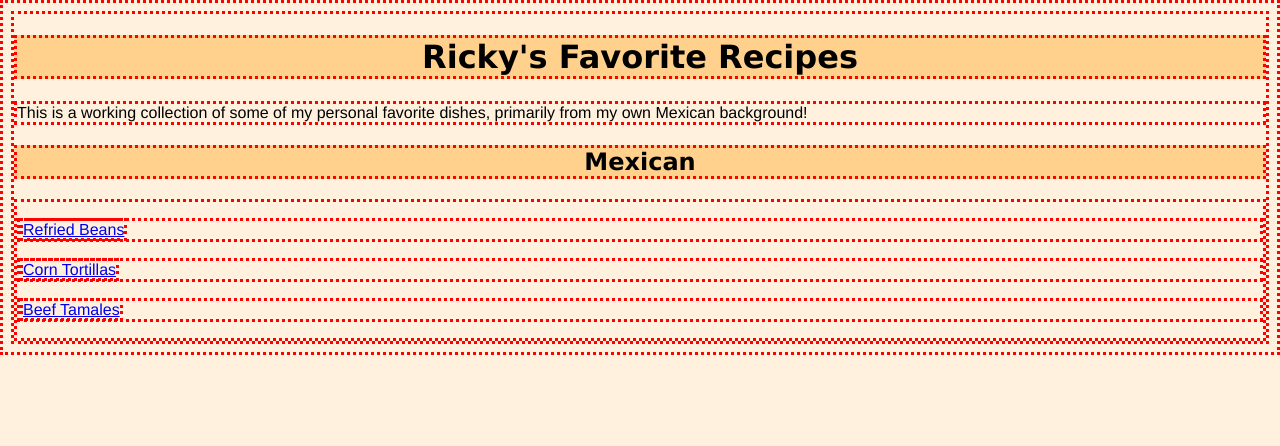
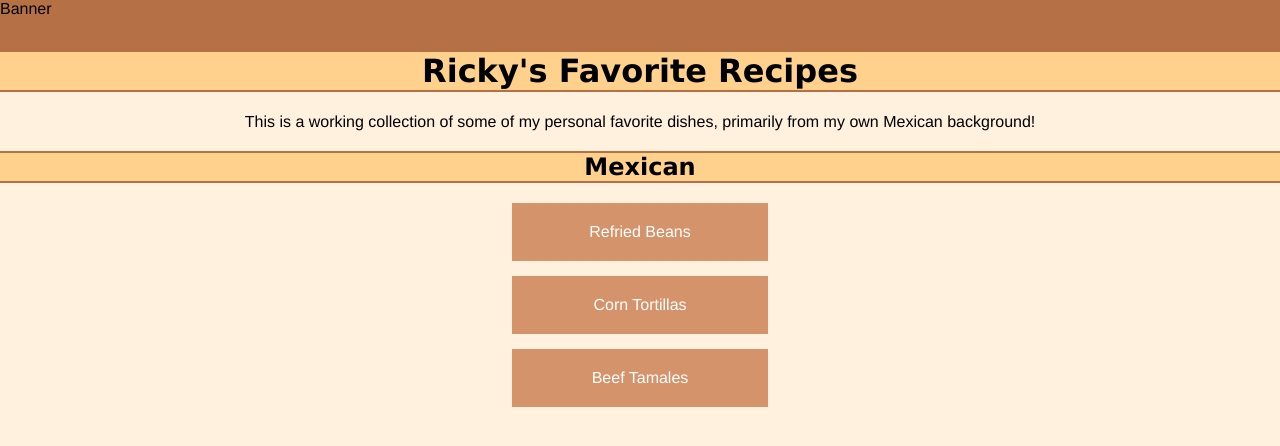
Before and after one commit to rickyysee/odin-recipes, a plain HTML site: page index.html in a window 1280 px wide. Drawn offline with Linux system fonts and the light colour scheme.

Commit message:
Redo main recipe list, add placeholder banner
Use padding and margin values to make the anchors on the initial page have a button-style look and use :hover selector to enhance visual feedback. Also add banner as a placeholder that will eventually have home button and be on every page.

```diff
--- a/index.html
+++ b/index.html
@@ -8,13 +8,14 @@
 </head>
 
 <body class="main">
+    <div class="banner">Banner</div>
     <h1>Ricky's Favorite Recipes</h1>
-    <p class="block">This is a working collection of some of my personal favorite dishes, primarily from my own Mexican background!</p>
+    <p>This is a working collection of some of my personal favorite dishes, primarily from my own Mexican background!</p>
     <h2>Mexican</h2>
     <div>
-        <p><a href="recipes/beans.html">Refried Beans</a></p>
-        <p><a href="recipes/tortillas.html">Corn Tortillas</a></p>
-        <p><a href="recipes/tamales.html">Beef Tamales</a></p>
+        <a class="main-link" href="recipes/beans.html">Refried Beans</a>
+        <a class="main-link" href="recipes/tortillas.html">Corn Tortillas</a>
+        <a class="main-link" href="recipes/tamales.html">Beef Tamales</a>
     </div>
 </body>
 </html>
--- a/styles.css
+++ b/styles.css
@@ -3,28 +3,52 @@
 * {
     font-family: Helvetica, "Calibri", sans-serif;
     box-sizing: border-box;
-    border: red dotted;
+    /* border: red dotted; */
 }
 
+body {
+    margin: 0px;
+}
 .main {
     background-color: rgb(255, 241, 222);
 }
+
+.banner {
+    background-color: rgb(181, 112, 69);
+    height: 50px;
+}
+
+p {
+    width: 70%;
+    margin: 0px auto;
+    text-align: center;
+}
 h1, h2, h3 {
+    width: 100%;
     text-align: center;
     font-family: Verdana, Geneva, Tahoma, sans-serif;
     background-color :rgb(255, 209, 141);
+    border-top: 2px solid rgb(181, 112, 69);
+    border-bottom: 2px solid rgb(181, 112, 69);
 }
-
-li {
-    text-align: left;
+h1 {
+    margin-top: 0px;
 }
-
-.block {
-    color: black;
+.main-link {
+    width: 20%;
+    padding: 20px 20px;
+    margin: 15px auto;
+    text-decoration: none;
+    background-color: rgb(212, 147, 107);
+    color: rgb(255, 255, 255);
+    display: block;
+    text-align: center;
+    font-size: 16px;
 }
-
+.main-link:hover {
+    background-color: rgb(219, 136, 84);
+}
 .center {
-    width: 500px;
     margin: 0 auto;
     text-align: center;
 }
```
